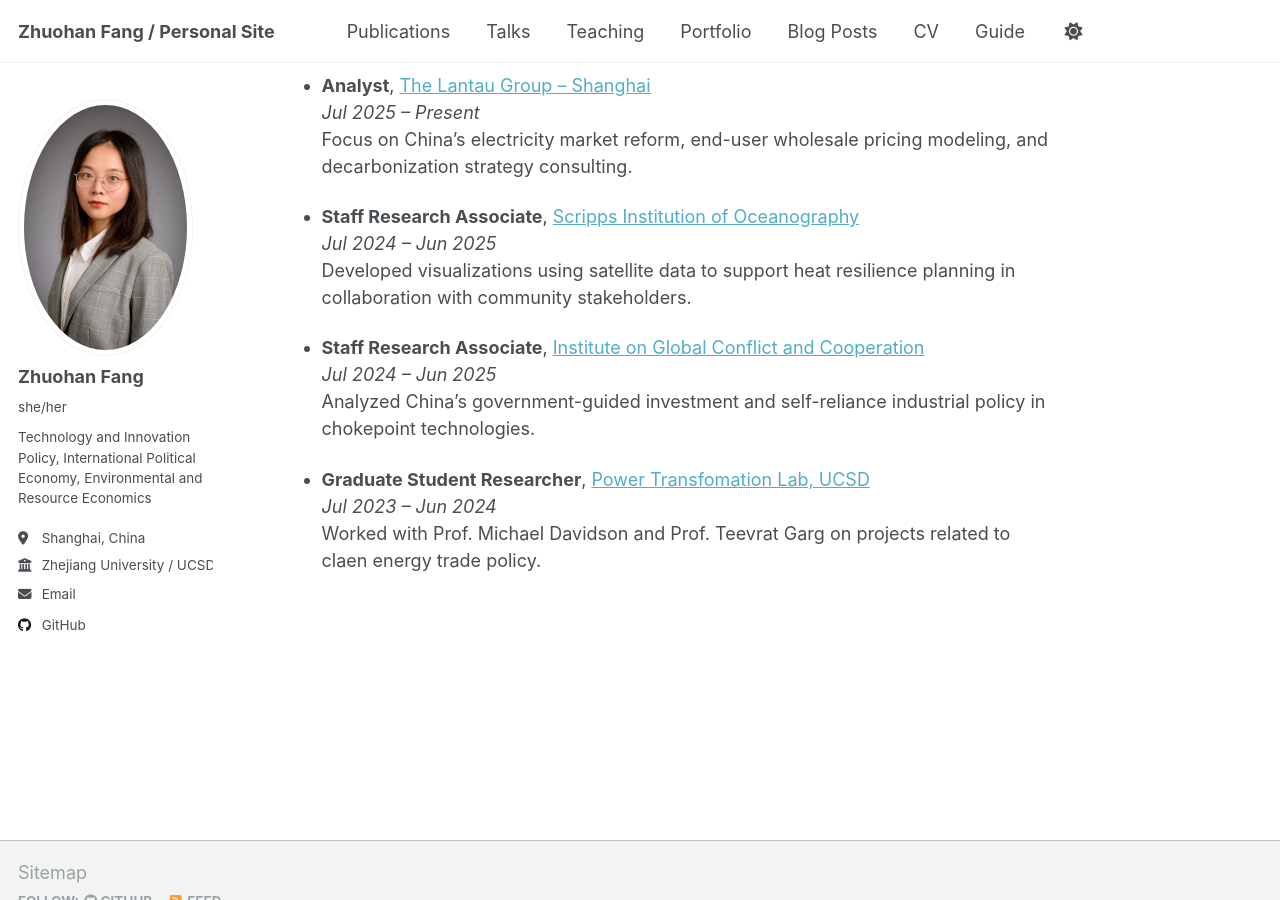
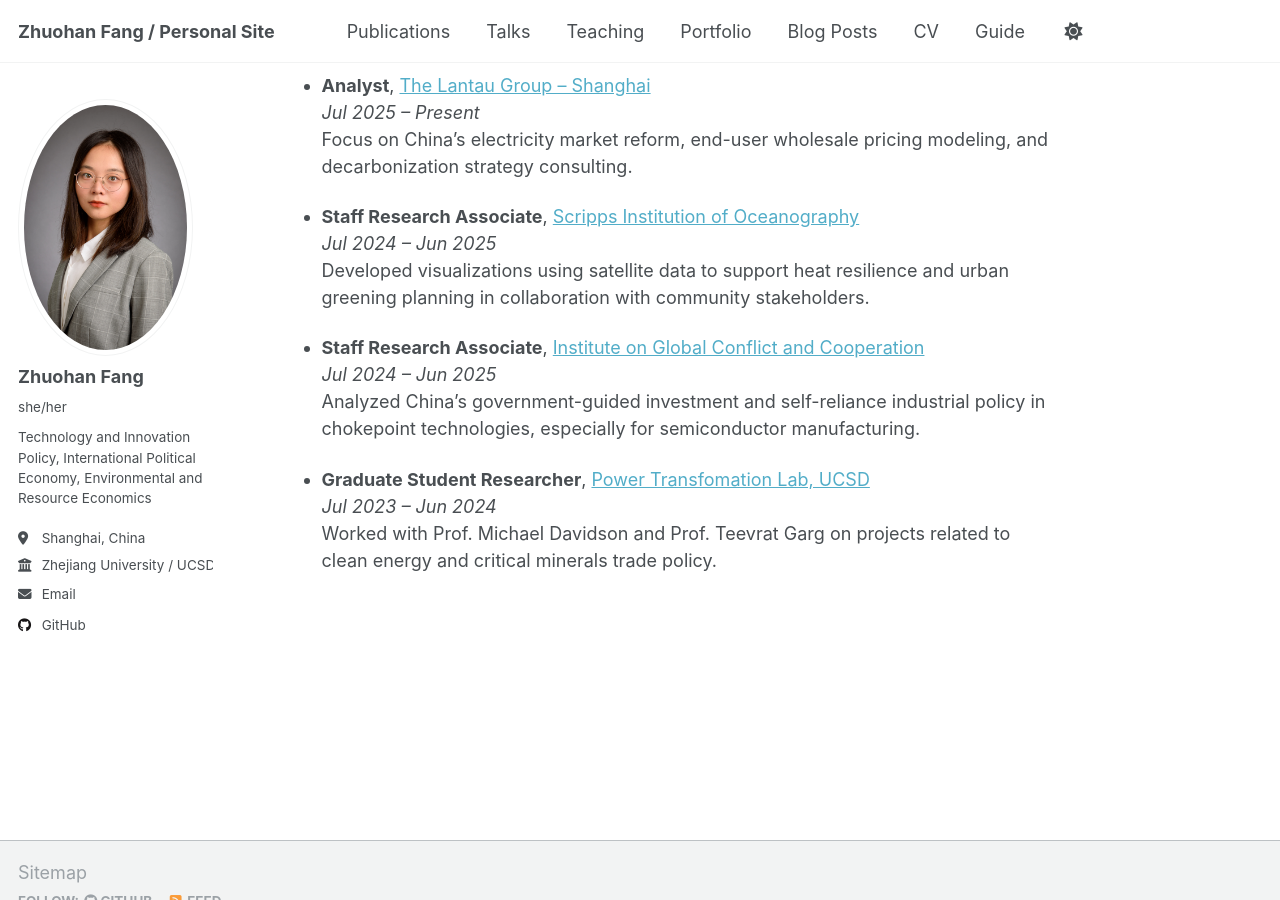
Before and after one commit to fzh200001/fzh200001.github.io, a Jekyll site: the page built from _pages/about.md, in a window 1280 px wide and 900 px high, scrolled down 629 px. Built offline with Jekyll 4.4.1, drawn with Linux system fonts in a browser that asks for light colours; a script that is not in the unit is left out.

Commit message:
Update about.md

```diff
--- a/_pages/about.md
+++ b/_pages/about.md
@@ -29,12 +29,12 @@ Appointments
 
 - **Staff Research Associate**, [Scripps Institution of Oceanography](https://socalheathub.ucsd.edu/people/)
   *Jul 2024 – Jun 2025*
-  Developed visualizations using satellite data to support heat resilience planning in collaboration with community stakeholders.
+  Developed visualizations using satellite data to support heat resilience and urban greening planning in collaboration with community stakeholders.
 
 - **Staff Research Associate**, [Institute on Global Conflict and Cooperation](https://ucigcc.org)
   *Jul 2024 – Jun 2025*
-  Analyzed China’s government-guided investment and self-reliance industrial policy in chokepoint technologies.
+  Analyzed China’s government-guided investment and self-reliance industrial policy in chokepoint technologies, especially for semiconductor manufacturing.
 
 - **Graduate Student Researcher**, [Power Transfomation Lab, UCSD](https://pwrlab.org/team.html)
   *Jul 2023 – Jun 2024*
-  Worked with Prof. Michael Davidson and Prof. Teevrat Garg on projects related to claen energy trade policy.
+  Worked with Prof. Michael Davidson and Prof. Teevrat Garg on projects related to clean energy and critical minerals trade policy.
```
